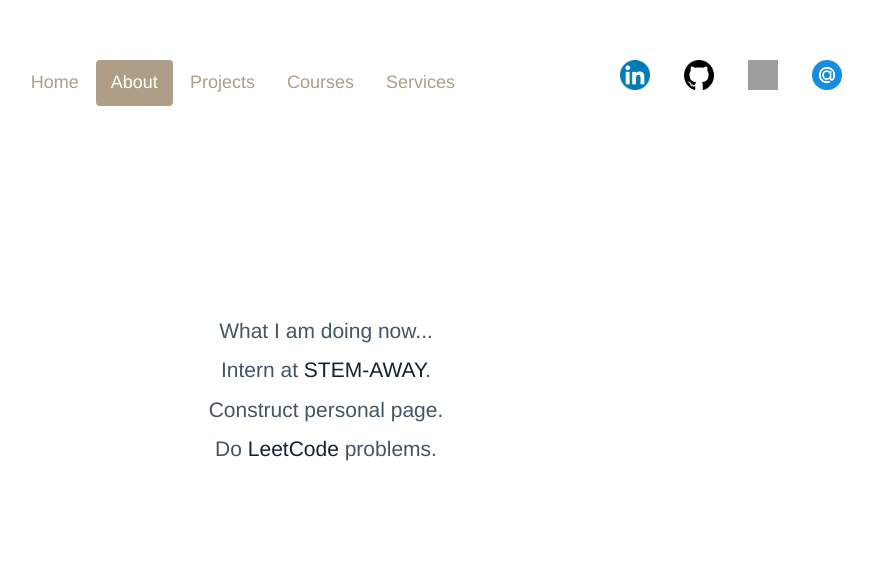
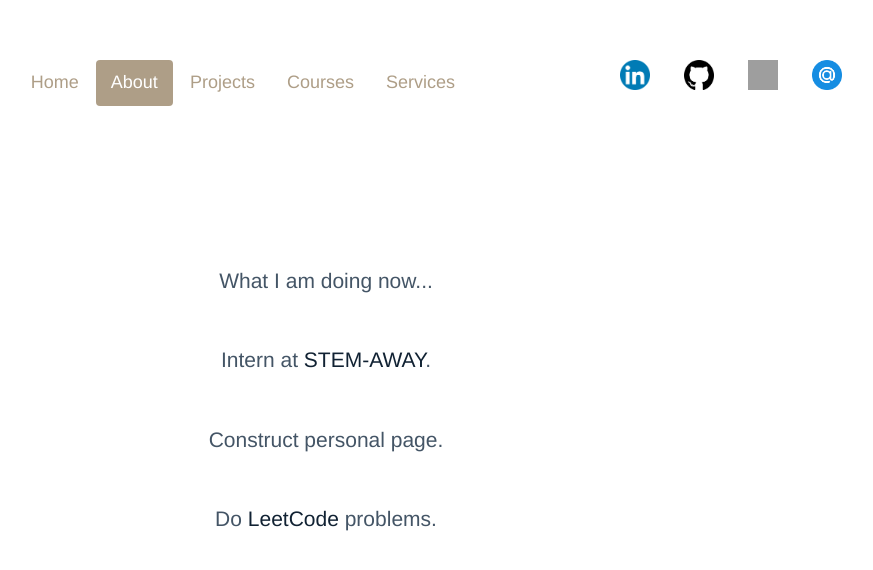
Before and after one commit to jadewu/jadewu.github.io, a Jekyll site: the page built from about.html, in a window 1280 px wide. Shown: the top 570 px of the page, without its empty margins (338-1211 px from the left). Built offline with Jekyll 4.4.1, drawn with Linux system fonts in a browser that asks for light colours; grey boxes are pictures that could not be loaded.

Commit message:
Update about.html

```diff
--- a/about.html
+++ b/about.html
@@ -1,11 +1,11 @@
 ---
 layout: default
 ---
-<div class="container" style="text-align: center; margin-top: 200px;">
+<div class="container" style="margin-top: 100px;">
   <div class="blurb">
-          <p> What I am doing now...</p>
-          <p> Intern at <a href="https://stemaway.com/">STEM-AWAY</a>. </p>
-          <p> Construct personal page. </p>
-          <p> Do <a href="https://leetcode.com/jadenue/">LeetCode</a> problems. </p>
+          <p style="text-align: center; margin-top: 50px;"> What I am doing now...</p>
+          <p style="text-align: center; margin-top: 50px;"> Intern at <a href="https://stemaway.com/">STEM-AWAY</a>. </p>
+          <p style="text-align: center; margin-top: 50px;"> Construct personal page. </p>
+          <p style="text-align: center; margin-top: 50px;"> Do <a href="https://leetcode.com/jadenue/">LeetCode</a> problems. </p>
   </div>
 </div>
```
